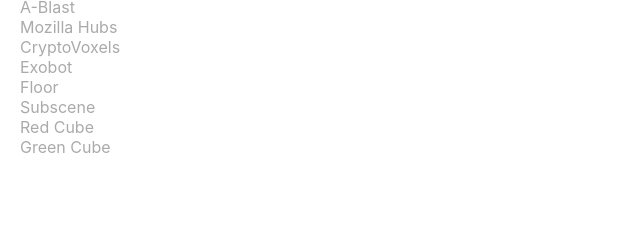
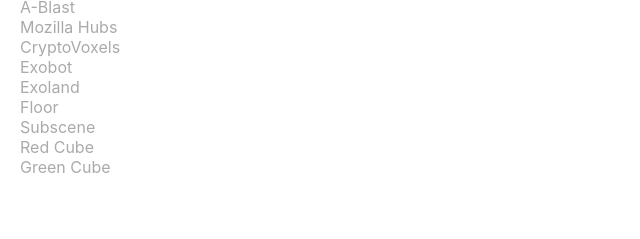
Before and after one commit to exokitxr/exokit-web, a website: page index.html in a window 1280 px wide. Shown: the part 236-475 px from the top of the page, 0-640 px from the left. Drawn offline with Linux system fonts and the light colour scheme.

Commit message:
Add exoland root to loadable examples

```diff
--- a/index.html
+++ b/index.html
@@ -232,6 +232,7 @@
             <a href="https://hubs.mozilla.com/VxGmqjU/fuchsia-winding-room?vr_entry_type=vr_now" class="a-cube">Mozilla Hubs</a><br>
             <a href="https://www.cryptovoxels.com/play?vr=enabled" class="a-cube">CryptoVoxels</a><br>
             <a href="https://exokitxr.github.io/examples/exobot.html" class="a-cube">Exobot</a><br>
+            <a href="https://root.exokit.org" class="a-cube">Exoland</a><br>
             <a href="./examples/floor.html" class="a-cube">Floor</a><br>
             <a href="./examples/subscene.html" class="a-cube">Subscene</a><br>
             <a href="./examples/example1xr.html" class="a-cube">Red Cube</a><br>
```
